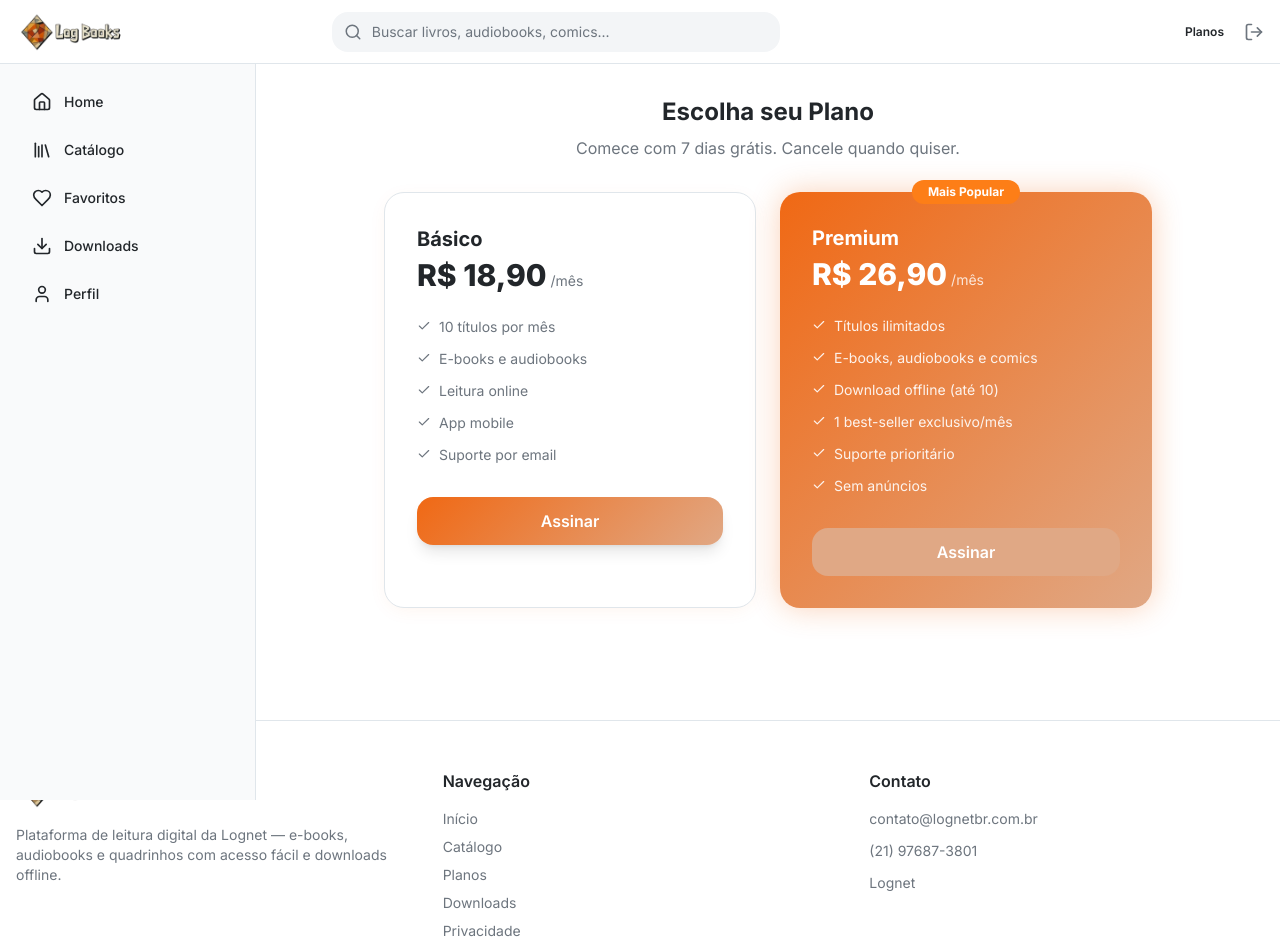
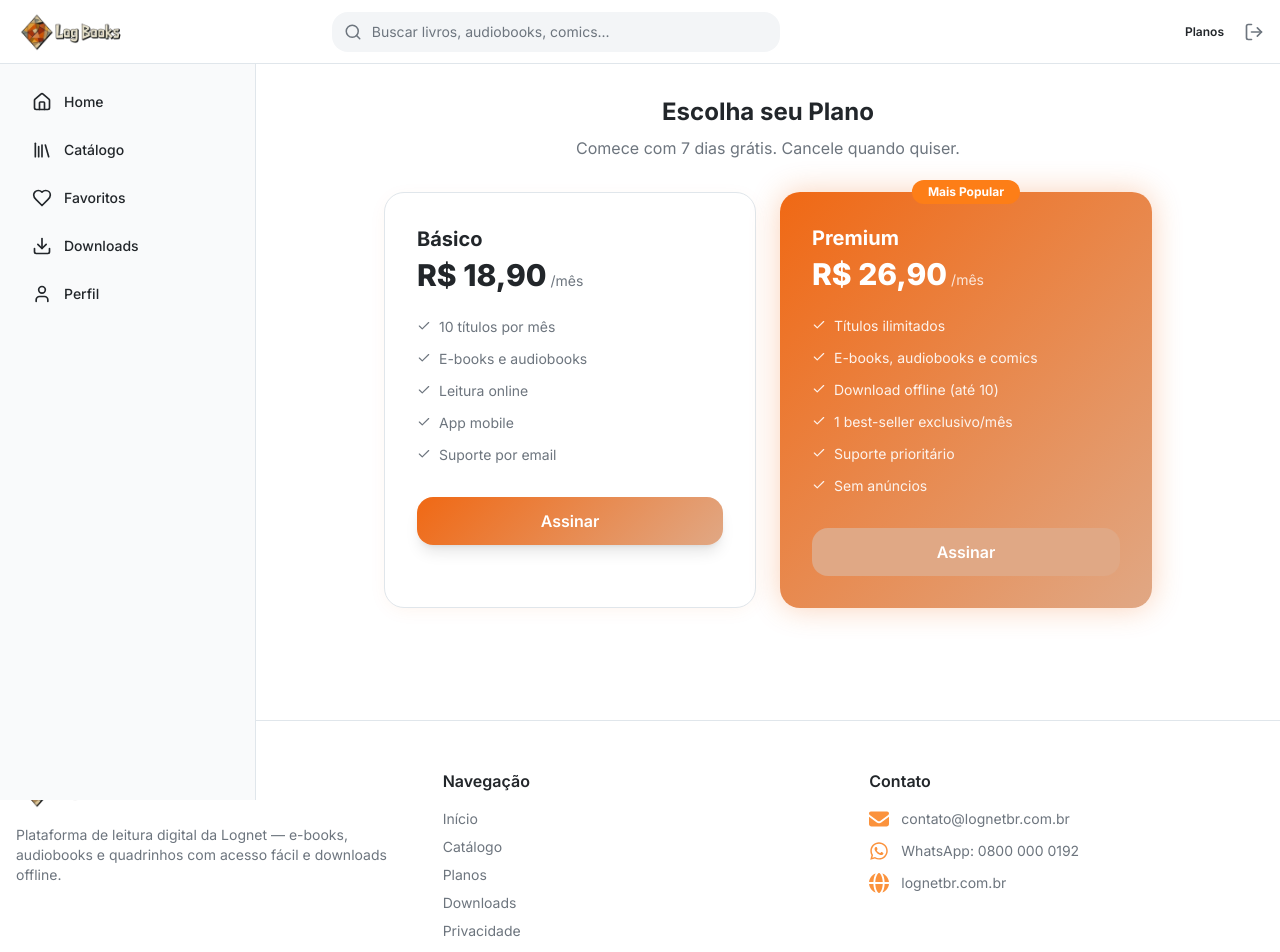
Before and after one commit to CesarAVB/frontend-lognet-books, a React (Vite) app: page /plans in a window 1280 px wide. Shown: the top 952 px of the page. Built offline with nearby package versions, Linux system fonts and the light colour scheme.

Commit message:
feat: adicionar ícones de contato no rodapé e atualizar informações de contato

```diff
--- a/src/components/Footer.tsx
+++ b/src/components/Footer.tsx
@@ -1,6 +1,7 @@
 import React from 'react';
 import { Link } from 'react-router-dom';
 import logoImg from '@/assets/logoh.png';
+import { FontAwesomeIcon } from '@fortawesome/react-fontawesome';
 
 const Footer: React.FC = () => {
   const year = new Date().getFullYear();
@@ -30,16 +31,25 @@ const Footer: React.FC = () => {
           <div>
             <h4 className="text-foreground font-semibold mb-4">Contato</h4>
             <ul className="space-y-3 text-sm">
-              <li><a href="mailto:contato@lognetbr.com.br" className="hover:text-foreground transition-colors">contato@lognetbr.com.br</a></li>
-              <li><a href="tel:+5521976873801" className="hover:text-foreground transition-colors">(21) 97687-3801</a></li>
-              <li><a href="https://lognetbr.com.br/" target="_blank" rel="noreferrer" className="hover:text-foreground transition-colors">Lognet</a></li>
+              <li className="flex items-center">
+                <FontAwesomeIcon icon={["fas", "envelope"]} className="w-5 h-5 text-orange-400 mr-3" />
+                <a href="mailto:contato@lognetbr.com.br" className="hover:text-foreground transition-colors">contato@lognetbr.com.br</a>
+              </li>
+              <li className="flex items-center">
+                <FontAwesomeIcon icon={["fab", "whatsapp"]} className="w-5 h-5 text-orange-400 mr-3" />
+                <a href="https://wa.me/5508000000192" target="_blank" rel="noreferrer" className="hover:text-foreground transition-colors">WhatsApp: 0800 000 0192</a>
+              </li>
+              <li className="flex items-center">
+                <FontAwesomeIcon icon={["fas", "globe"]} className="w-5 h-5 text-orange-400 mr-3" />
+                <a href="https://lognetbr.com.br/" target="_blank" rel="noreferrer" className="hover:text-foreground transition-colors">lognetbr.com.br</a>
+              </li>
             </ul>
           </div>
         </div>
       </div>
 
       <div className="border-t border-border py-4">
-        <div className="container mx-auto px-4 text-sm text-muted-foreground">© {year} BRLognet. Todos os direitos reservados.</div>
+        <div className="container mx-auto px-4 text-sm text-muted-foreground">© {year} <a href="https://lognetbr.com.br/" target="_blank" rel="noreferrer" className="hover:text-foreground">BRLognet</a>. Todos os direitos reservados.</div>
       </div>
     </footer>
   );
```
